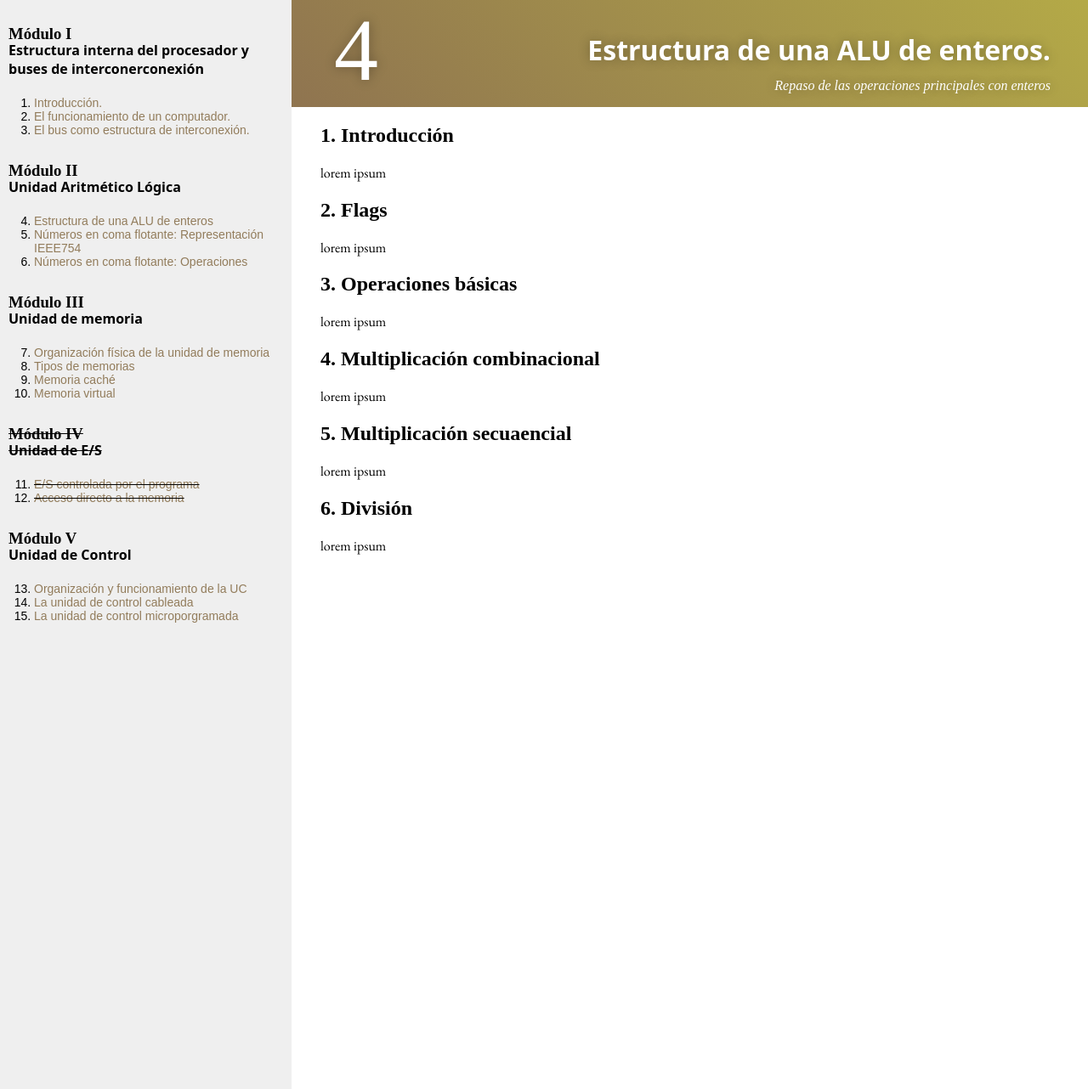
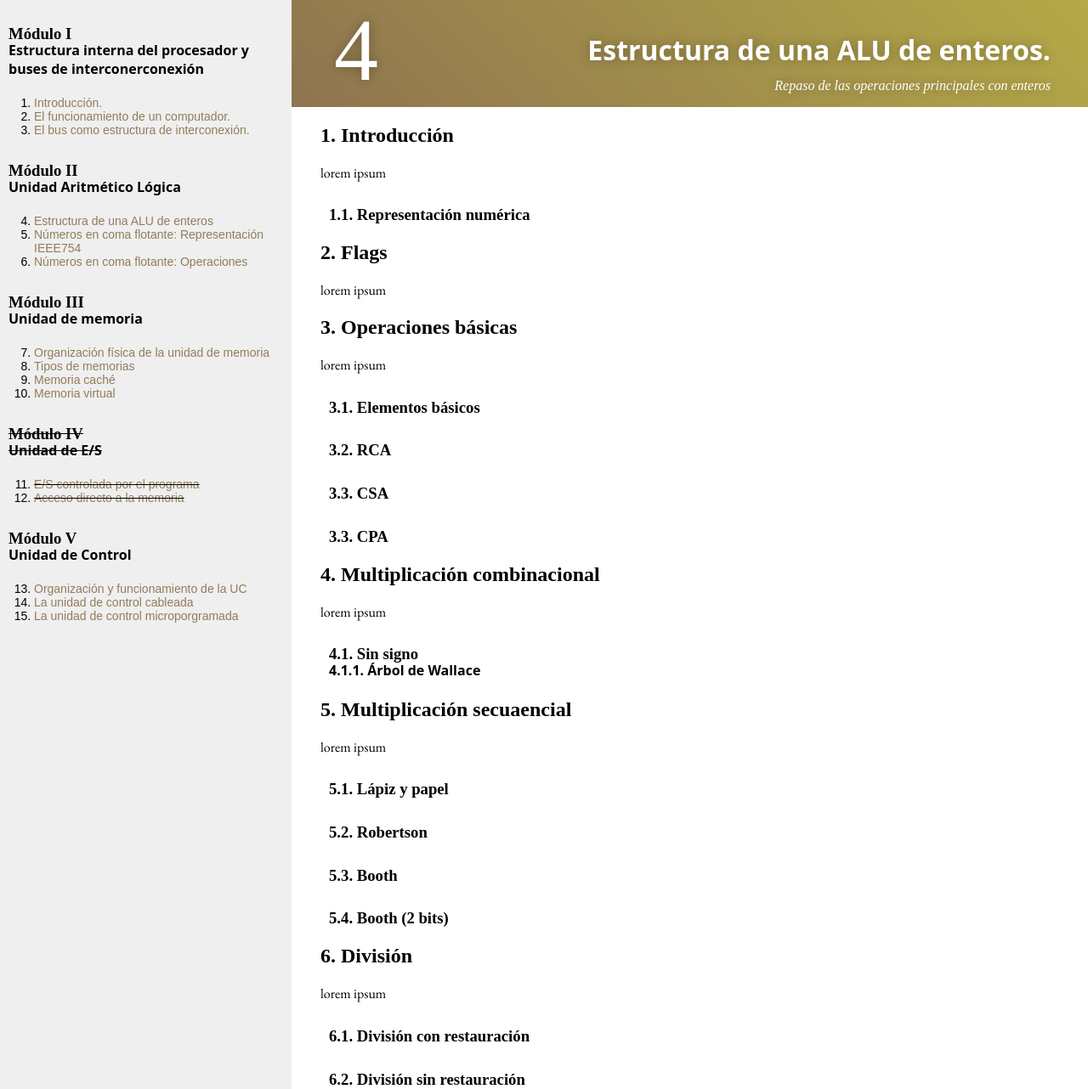
Before and after one commit to dkaerit/EDC, a Jekyll site: the page built from _posts/2020-10-05-TEMA04.md, in a window 1280 px wide and 1282 px high. Shown: the whole window at 85% size. Built offline with Jekyll 4.4.1, drawn with Linux system fonts in a browser that asks for light colours; some web fonts are replaced.

Commit message:
Update 2020-10-05-TEMA04.md

```diff
--- a/_posts/2020-10-05-TEMA04.md
+++ b/_posts/2020-10-05-TEMA04.md
@@ -9,18 +9,33 @@ layout: post
 
 ## 1. Introducción
 lorem ipsum
+### 1.1. Representación numérica
 
 ## 2. Flags
 lorem ipsum
 
 ## 3. Operaciones básicas
 lorem ipsum
+### 3.1. Elementos básicos
+### 3.2. RCA
+### 3.3. CSA
+### 3.3. CPA
 
 ## 4. Multiplicación combinacional
 lorem ipsum
+### 4.1. Sin signo
+#### 4.1.1. Árbol de Wallace
 
 ## 5. Multiplicación secuaencial
 lorem ipsum
+### 5.1. Lápiz y papel
+### 5.2. Robertson
+### 5.3. Booth
+### 5.4. Booth (2 bits)
 
 ## 6. División
 lorem ipsum
+
+### 6.1. División con restauración
+
+### 6.2. División sin restauración
```
